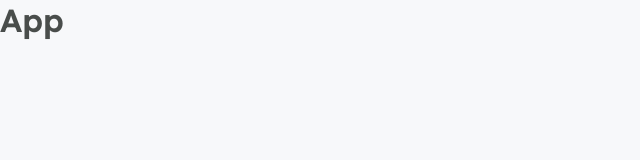
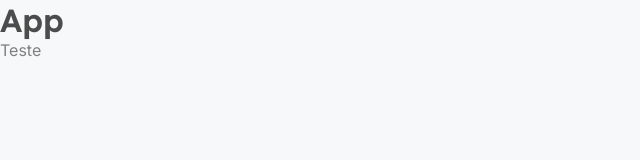
Before and after one commit to dfsilva-dxp/projeto-ticket, a React (Create React App) app: page / in a window 1280 px wide. Shown: the top 160 px of the page, without its empty margins (0-640 px from the left). Built offline with nearby package versions, Linux system fonts and the light colour scheme.

Commit message:
feat: testando os estilos globais

```diff
--- a/src/App.tsx
+++ b/src/App.tsx
@@ -1,5 +1,10 @@
 function App() {
-  return <h1>App</h1>;
+  return (
+    <>
+      <h1>App</h1>
+      <p>Teste</p>
+    </>
+  );
 }
 
 export default App;
```
